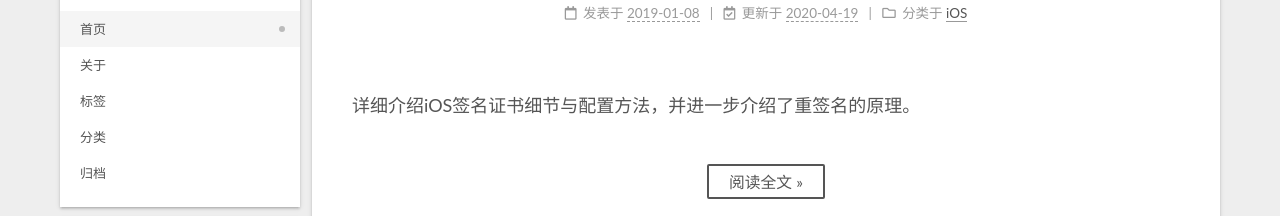
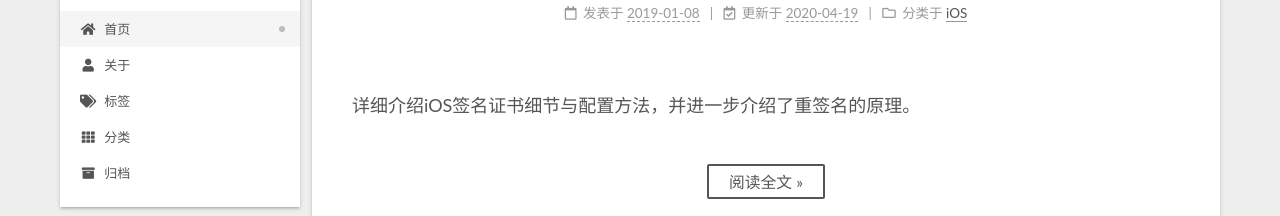
Before and after one commit to ryanluoo/ryanluoo.github.io, a plain HTML site: page index.html in a window 1280 px wide. Shown: the part 87-303 px from the top of the page. Drawn offline with Linux system fonts and the light colour scheme.

Commit message:
Site updated: 2020-04-20 13:06:49

```diff
--- a/css/main.css
+++ b/css/main.css
@@ -1169,7 +1169,7 @@ pre .javascript .function {
 }
 .links-of-author a::before,
 .links-of-author span.exturl::before {
-  background: #65462f;
+  background: #ed29b5;
   border-radius: 50%;
   content: ' ';
   display: inline-block;
@@ -1415,6 +1415,7 @@ pre .javascript .function {
   color: #ff0000;
   display: inline-block;
   margin: 0 5px;
+  animation: iconAnimate 1.33s ease-in-out infinite;
 }
 .powered-by,
 .theme-info {
--- a/index.html
+++ b/index.html
@@ -109,27 +109,27 @@
   <ul id="menu" class="main-menu menu">
         <li class="menu-item menu-item-home">
 
-    <a href="/" rel="section"><i class="home fa-fw"></i>首页</a>
+    <a href="/" rel="section"><i class="fa fa-home fa-fw"></i>首页</a>
 
   </li>
         <li class="menu-item menu-item-about">
 
-    <a href="/about/" rel="section"><i class="user fa-fw"></i>关于</a>
+    <a href="/about/" rel="section"><i class="fa fa-user fa-fw"></i>关于</a>
 
   </li>
         <li class="menu-item menu-item-tags">
 
-    <a href="/tags/" rel="section"><i class="tags fa-fw"></i>标签</a>
+    <a href="/tags/" rel="section"><i class="fa fa-tags fa-fw"></i>标签</a>
 
   </li>
         <li class="menu-item menu-item-categories">
 
-    <a href="/categories/" rel="section"><i class="th fa-fw"></i>分类</a>
+    <a href="/categories/" rel="section"><i class="fa fa-th fa-fw"></i>分类</a>
 
   </li>
         <li class="menu-item menu-item-archives">
 
-    <a href="/archives/" rel="section"><i class="archive fa-fw"></i>归档</a>
+    <a href="/archives/" rel="section"><i class="fa fa-archive fa-fw"></i>归档</a>
 
   </li>
   </ul>
```
Also changed, not shown: 2019/01/08/iOS签名证书那些事/index.html (+5 -5 lines), 2019/01/08/【Python】记一次KeyError 0问题的排查/index.html (+5 -5 lines), 2019/01/08/音视频专项测试之MP4帧还原/index.html (+5 -5 lines), about/index.html (+5 -5 lines), archives/2019/01/index.html (+5 -5 lines), archives/2019/index.html (+5 -5 lines), archives/index.html (+5 -5 lines), categories/Python/index.html (+5 -5 lines), categories/iOS/index.html (+5 -5 lines), categories/index.html (+5 -5 lines), categories/专项测试/index.html (+5 -5 lines), tags/BUG/index.html (+5 -5 lines), tags/Python/index.html (+5 -5 lines), tags/iOS/index.html (+5 -5 lines), 3 more files.
